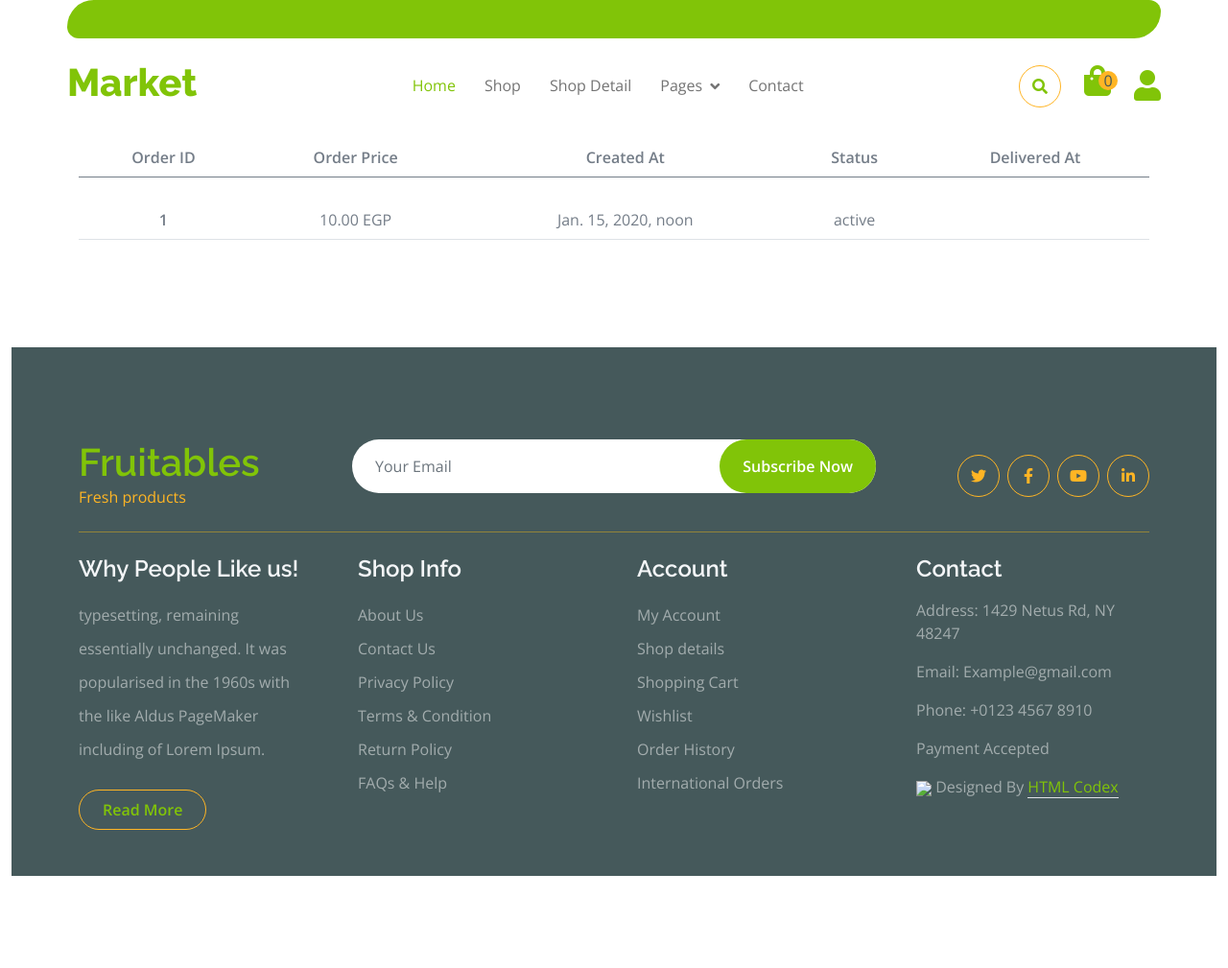
After one commit to MRamadan2511/market, a Django app: page /orders/ in a window 1280 px wide. The commit adds this page. Shown: the whole page at 96% size. Run offline with Django 4.2, Linux system fonts and the light colour scheme; a user stored in the database is signed in; tables that the repository leaves empty hold one stand-in row (values such as "Sample post"); some libraries are stand-ins or nearby versions.

Commit message:
order list view

```diff
--- a/orders/models.py
+++ b/orders/models.py
@@ -22,6 +22,7 @@ class Order(models.Model):
     updated_at = models.DateTimeField(auto_now=True)
     status = models.CharField(max_length=20, default="New")
 
+    # delivered_at = models.ForeignKey(orderlogs, on_delete=models.CASCADE)
     def __str__(self):
         return f"Order #{self.id} by {self.customer.email}"
 
--- /dev/null
+++ b/orders/templates/orders/orders_list.html
@@ -0,0 +1,53 @@
+{% extends "base.html" %}
+{% block content %}
+
+<!-- Cart Page Start -->
+<div class="container-fluid py-5">
+    <div class="container py-5">
+        <div class="table-responsive">
+            <table class="table text-center">
+                <thead>
+                    <tr>
+                    <th scope="col">Order ID</th>
+                    <th scope="col">Order Price</th>
+                    <th scope="col">Created At</th>
+                    <th scope="col">Status</th>
+                    <th scope="col">Delivered At</th>
+                    {% comment %} <th scope="col">Total</th>
+                    <th scope="col">Handle</th> {% endcomment %}
+                    </tr>
+                </thead>
+                <tbody  id="cart-items">
+
+                    {% for order in order_list %}
+
+                    <tr id="">
+                        <th scope="row">
+                            <p class="mb-0 mt-4 ">{{ order.id }}</p>
+                        </th>
+
+                        <td>
+                            <p class="mb-0 mt-4">{{ order.total_price }} EGP</p>
+                        </td>
+
+                        <td>
+                            <p class="mb-0 mt-4">{{ order.created_at }}</p>
+                        </td>
+
+                        <td>
+                            <p class="mb-0 mt-4">{{ order.status }}</p>
+                        </td>
+
+
+                        <td>
+
+                        </td>
+                    </tr>
+
+
+                    {% endfor %}
+
+                </tbody>
+            </table>
+        </div>
+        {% endblock %}
--- a/orders/urls.py
+++ b/orders/urls.py
@@ -5,8 +5,8 @@ from . import views
 
 urlpatterns = [
 
+    path('', views.order_list, name='orders_list'),
     path('place_order/', views.place_order, name='place_order'),
 
 
-
 ]
--- a/orders/views.py
+++ b/orders/views.py
@@ -26,4 +26,16 @@ def place_order(request):
         # Redirect to a confirmation page or show a success message
         return render(request, 'orders/confirmation.html', {'order': order})
 
-    return redirect('checkout')
+    # return redirect('checkout')
+
+
+
+def order_list(request):
+    customer = request.user
+    order_list = Order.objects.filter(customer=customer)
+
+    context = {
+        'order_list': order_list,
+    }
+
+    return render(request, 'orders/orders_list.html', context)
```
Also changed, not shown: orders/templates/orders/confirmation.html (+7 -0 lines).
